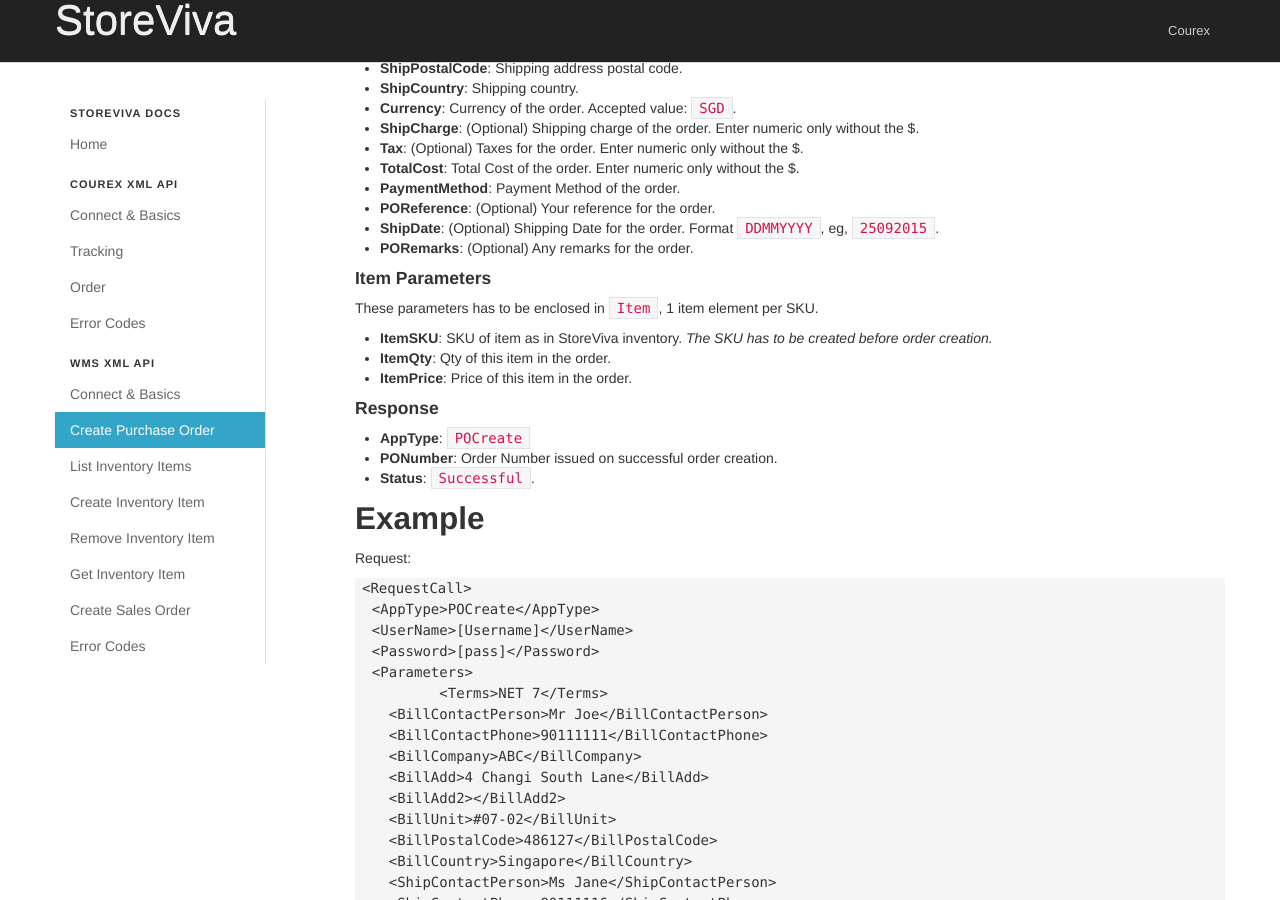
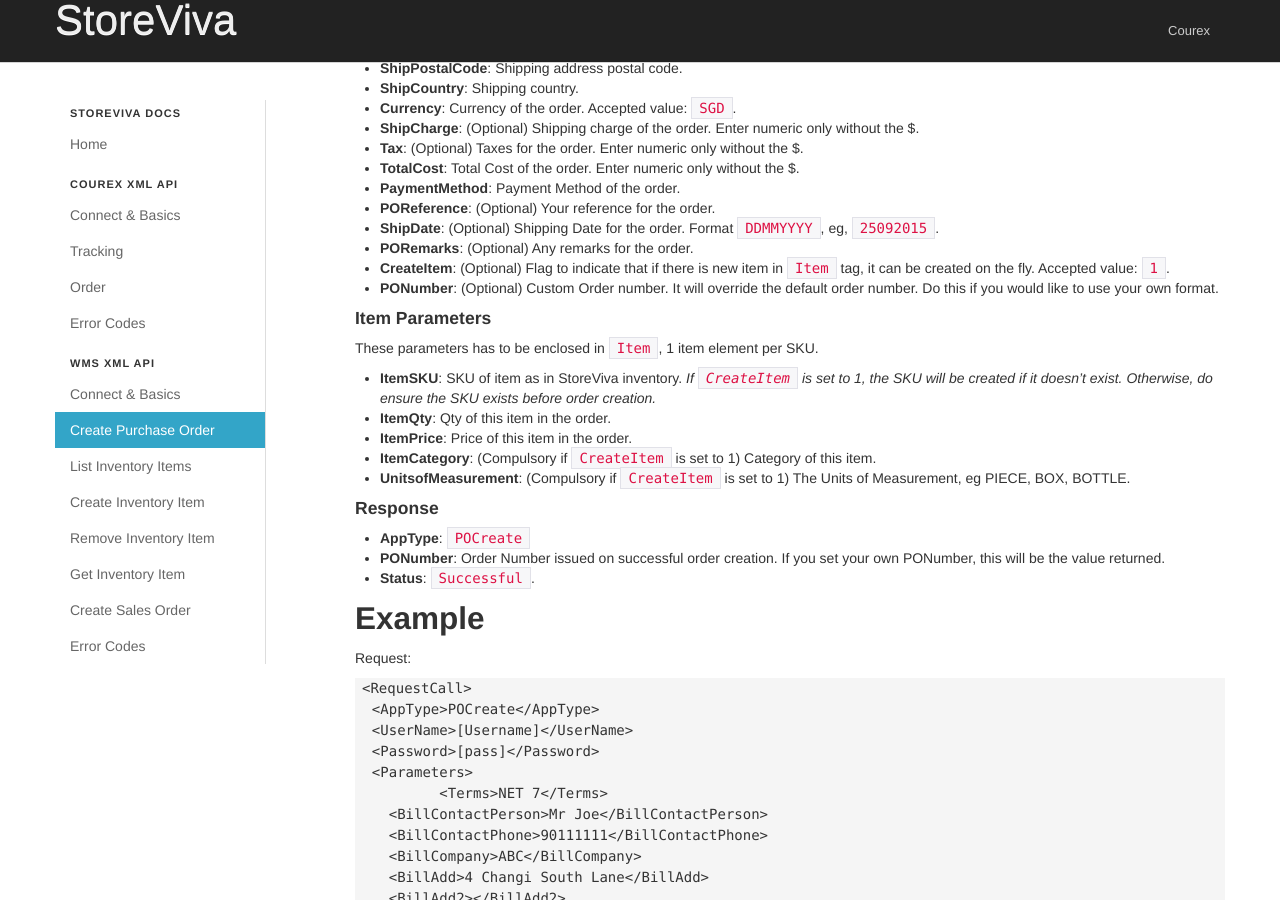
Before and after one commit to storeviva/storeviva.github.io, a Jekyll site: the page built from wms_xml/create_po.md, in a window 1280 px wide and 900 px high, scrolled down 482 px. Built offline with Jekyll 4.4.1, drawn with Linux system fonts in a browser that asks for light colours; nearby versions of some CDN libraries; Markdown is read by kramdown in place of the engine named in the settings.

Commit message:
update create_po.md: documenting new elements;

````diff
--- a/wms_xml/create_po.md
+++ b/wms_xml/create_po.md
@@ -35,18 +35,23 @@
 - **POReference**: (Optional) Your reference for the order.
 - **ShipDate**: (Optional) Shipping Date for the order. Format ```DDMMYYYY```, eg, ```25092015```.
 - **PORemarks**: (Optional) Any remarks for the order.
+- **CreateItem**: (Optional) Flag to indicate that if there is new item in ```Item``` tag, it can be created on the fly. Accepted value: ```1```.
+- **PONumber**: (Optional) Custom Order number. It will override the default order number. Do this if you would like to use your own format.
 
 #### Item Parameters
 
 These parameters has to be enclosed in ```Item```, 1 item element per SKU.
 
-- **ItemSKU**: SKU of item as in StoreViva inventory. *The SKU has to be created before order creation.*
+- **ItemSKU**: SKU of item as in StoreViva inventory. *If ```CreateItem``` is set to 1, the SKU will be created if it doesn't exist. Otherwise, do ensure the SKU exists before order creation.*
 - **ItemQty**: Qty of this item in the order.
 - **ItemPrice**: Price of this item in the order.
+- **ItemCategory**: (Compulsory if ```CreateItem``` is set to 1) Category of this item.
+- **UnitsofMeasurement**: (Compulsory if ```CreateItem``` is set to 1) The Units of Measurement, eg PIECE, BOX, BOTTLE.
+
 
 #### Response
 - **AppType**: ```POCreate```
-- **PONumber**: Order Number issued on successful order creation.
+- **PONumber**: Order Number issued on successful order creation. If you set your own PONumber, this will be the value returned.
 - **Status**: ```Successful```.
 
 ## Example
````
